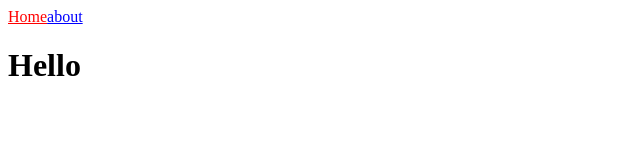
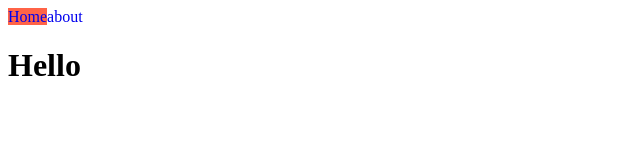
Before and after one commit to yoosion030/NextJS, a Next.js app: page / in a window 1280 px wide. Shown: the top 160 px of the page, without its empty margins (0-640 px from the left). Built offline with nearby package versions, Linux system fonts and the light colour scheme.

Commit message:
css modules

```diff
--- a/components/NavBar.js
+++ b/components/NavBar.js
@@ -1,16 +1,27 @@
 import Link from 'next/link'
 import { useRouter } from 'next/router'
+import styles from './NavBar.module.css'
 
 export default function NavBar() {
   const router = useRouter()
-  console.log(router)
   return (
     <nav>
       <Link href="/">
-        <a style={{ color: router.pathname === '/' ? 'red' : 'blue' }}>Home</a>
+        <a
+          className={`${styles.link} ${
+            router.pathname === '/' ? styles.active : ''
+          }`}
+        >
+          Home
+        </a>
       </Link>
       <Link href="/about">
-        <a style={{ color: router.pathname === '/about' ? 'red' : 'blue' }}>
+        <a
+          className={[
+            styles.link,
+            router.pathname === '/about' ? styles.active : '',
+          ].join(' ')}
+        >
           about
         </a>
       </Link>
--- /dev/null
+++ b/components/NavBar.module.css
@@ -0,0 +1,6 @@
+.link {
+  text-decoration: none;
+}
+.active {
+  background-color: tomato;
+}
```
Also changed, not shown: 1 other file (tests, documents, lock files or other folders).
